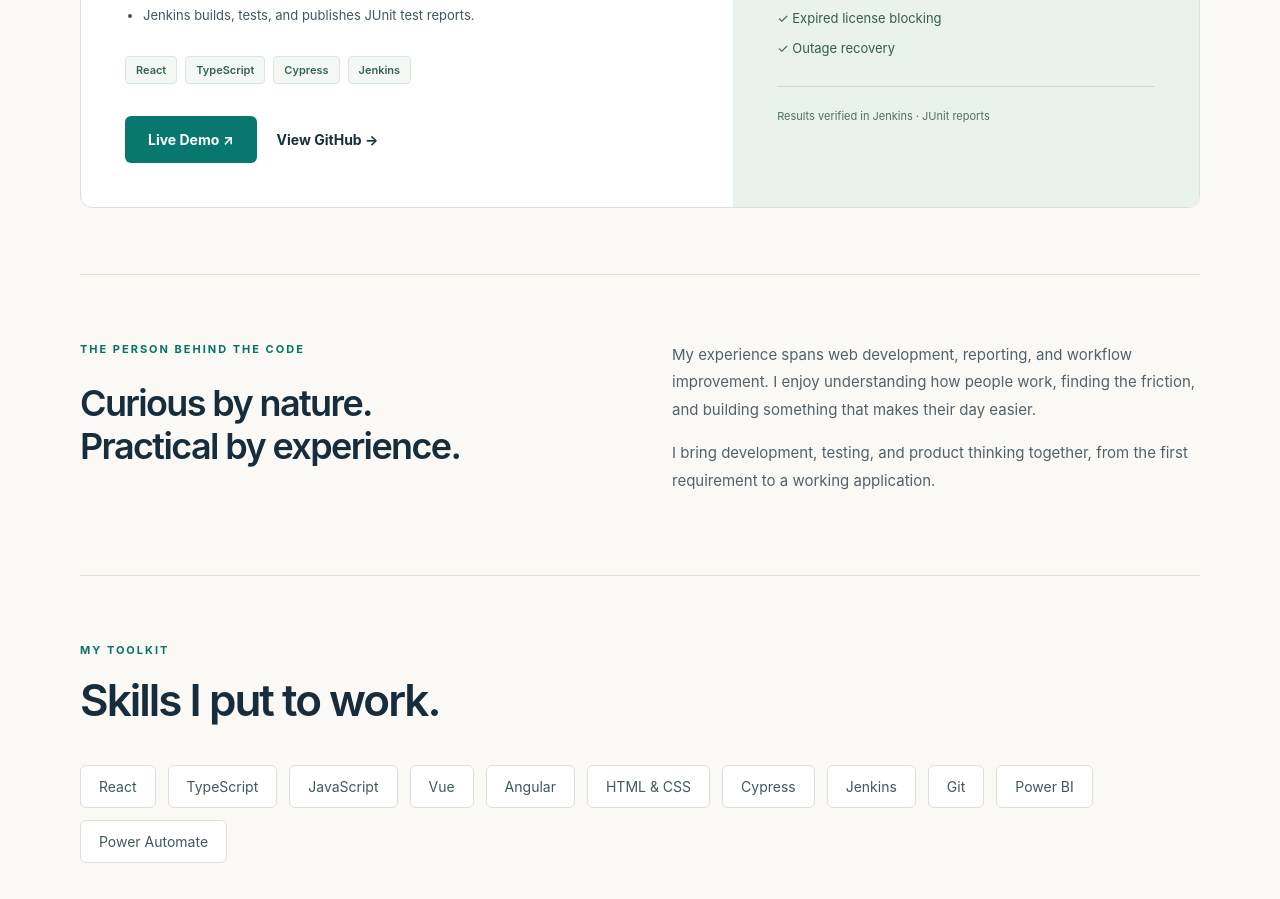
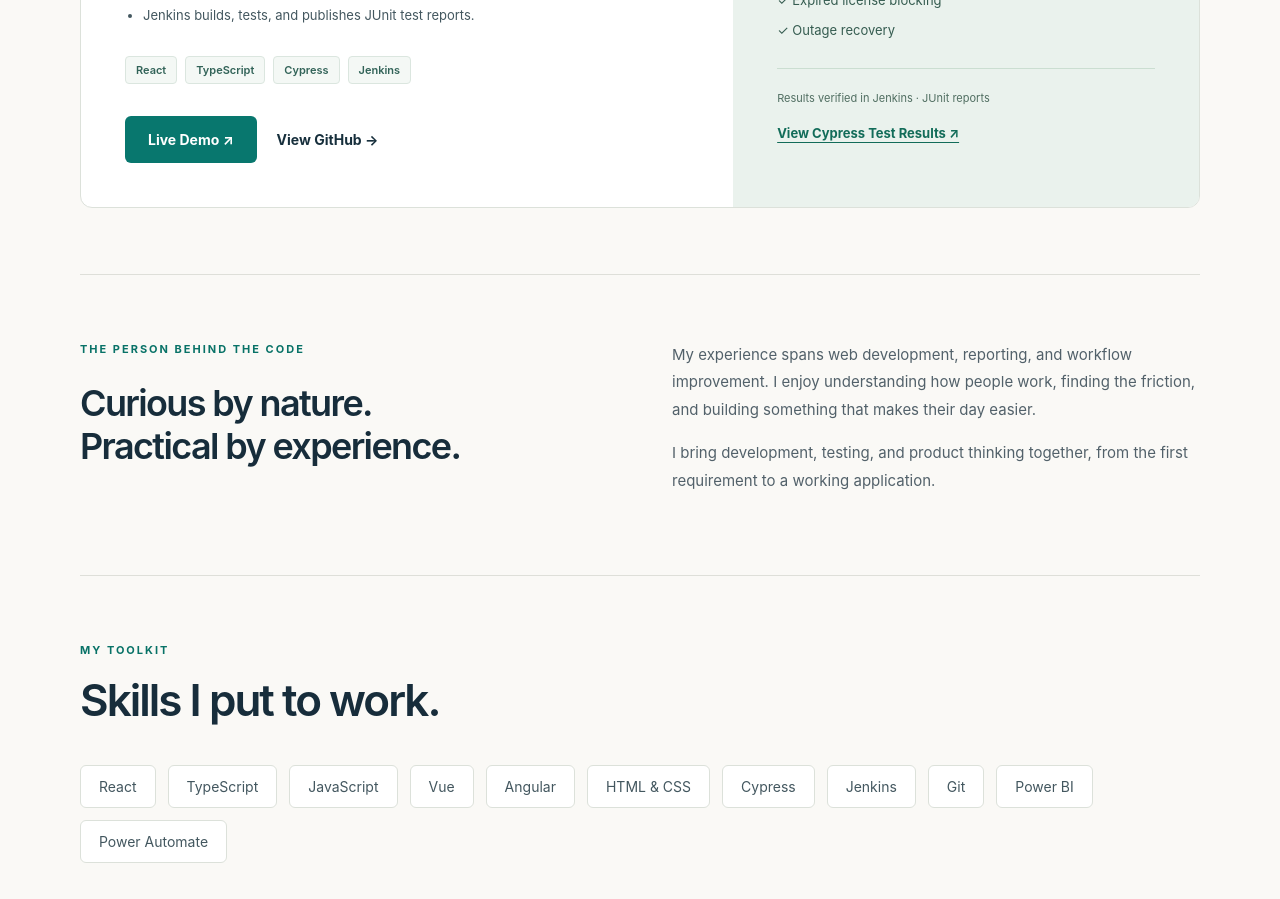
Before and after one commit to Cycalona-villani/cycalona-portfolio, a React (Vite) app: page / in a window 1280 px wide. Shown: the part 1240-2139 px from the top of the page. Built offline with nearby package versions, Linux system fonts and the light colour scheme.

Commit message:
Add Cypress test evidence to portfolio

```diff
--- a/src/App.css
+++ b/src/App.css
@@ -296,6 +296,23 @@
   font-size: 11px;
 }
 
+/* TEST EVIDENCE LINK */
+
+.test-evidence-link {
+  display: inline-block;
+  align-self: flex-start;
+  margin-top: 20px;
+  color: #126c59;
+  font-size: 13px;
+  font-weight: 700;
+  text-decoration: underline;
+  text-underline-offset: 4px;
+}
+
+.test-evidence-link:hover {
+  color: #087f75;
+}
+
 /* ABOUT SECTION */
 
 .about-section {
--- a/src/App.tsx
+++ b/src/App.tsx
@@ -153,6 +153,14 @@
               <small>
                 Results verified in Jenkins · JUnit reports
               </small>
+              <a
+  className="test-evidence-link"
+  href={`${import.meta.env.BASE_URL}images/cypress-tests.png`}
+  target="_blank"
+  rel="noopener noreferrer"
+>
+  View Cypress Test Results ↗
+</a>
             </aside>
           </article>
         </section>
```
Also changed, not shown: public/images/cypress-tests.png (added).
